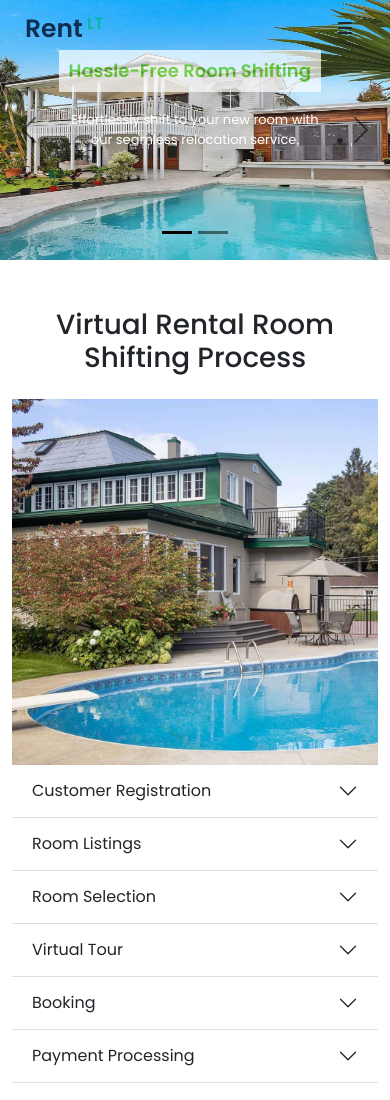
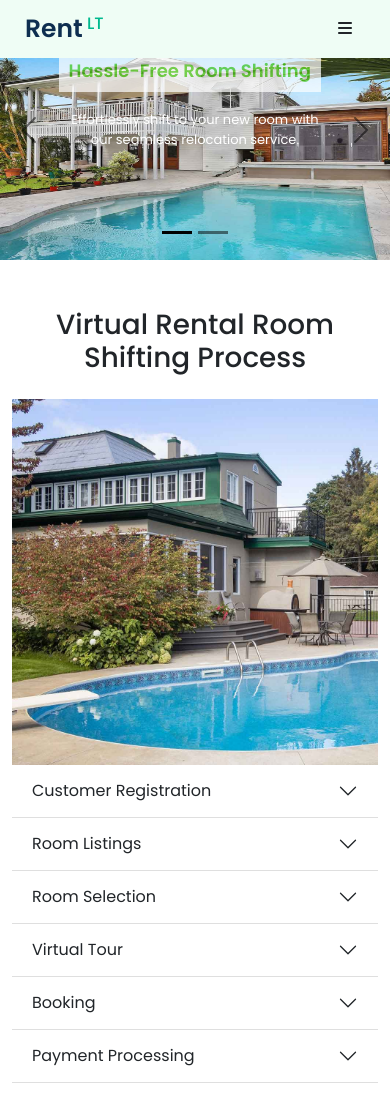
Before and after one commit to Ankit1998find/RentLt, a plain HTML site: page index.html in a window 390 px wide. Shown: the top 1100 px of the page. Drawn offline with nearby package versions, Linux system fonts and the light colour scheme.

Commit message:
fifth commit

```diff
--- a/assets/style.css
+++ b/assets/style.css
@@ -513,6 +513,7 @@ body{
         align-items: center;
         justify-content:space-between;
         padding: 10px 25px;
+        background: var(--light);
     }
 
     .mobile-nav li{
```
